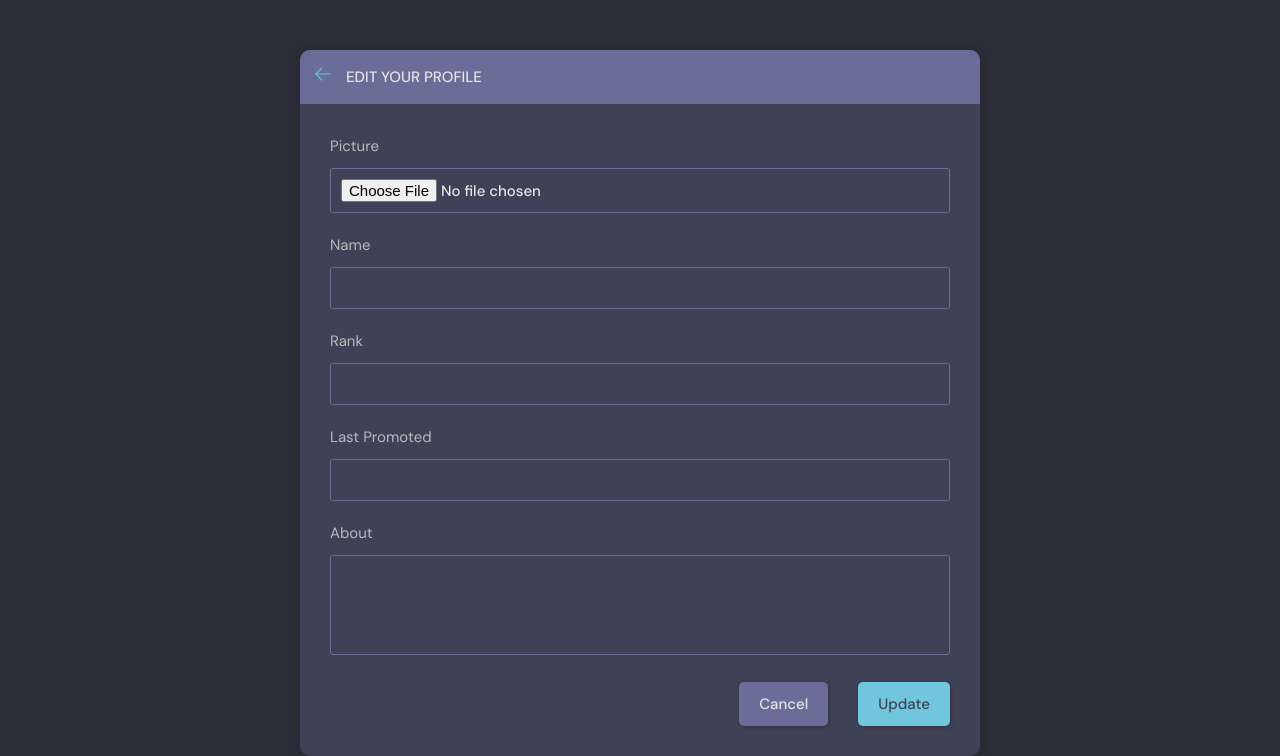
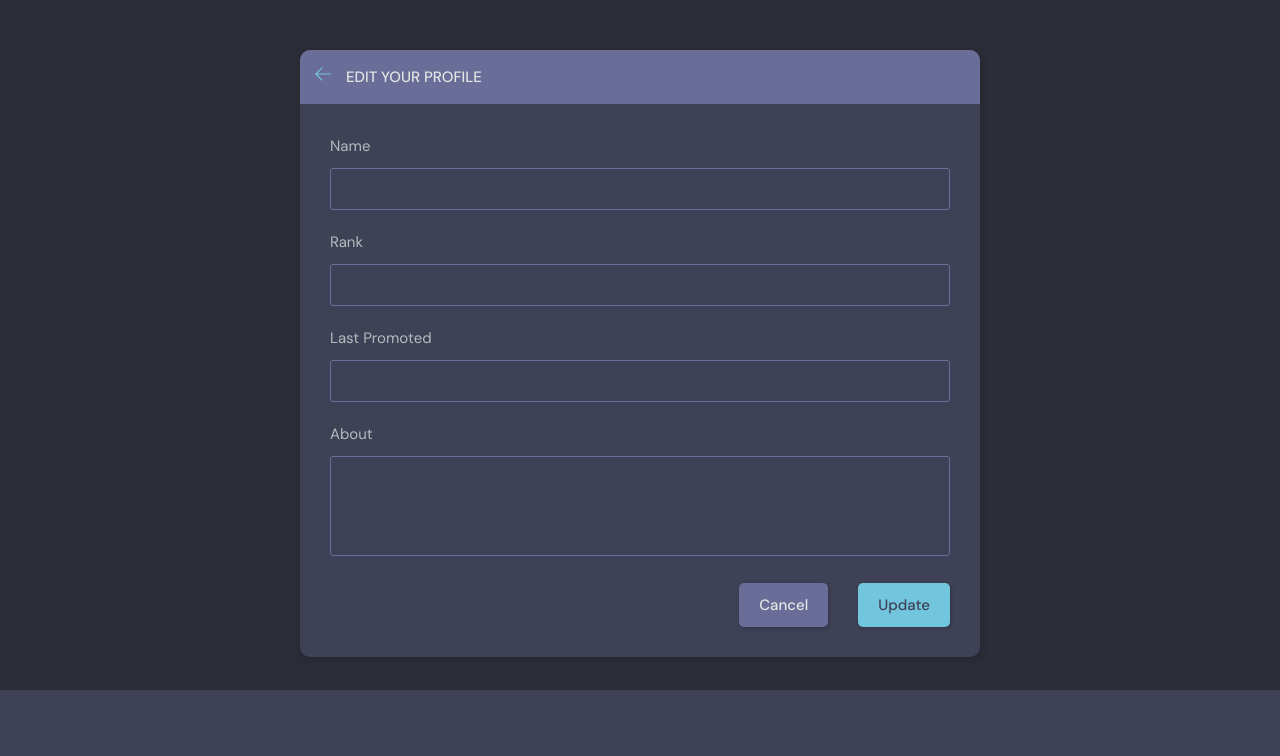
Before and after one commit to tnguyen11211/progress_tracker, a Django app: template base/templates/base/update-user.html in a window 1280 px wide. Shown: the part 110-866 px from the top of the page. After the commit the page ends 800 px from the top, so only its background shows below. Run offline with Django 4.2, Linux system fonts and the light colour scheme; the template is opened without the code that fills it, so the values that code supplies are empty, except form fields; tables that the repository leaves empty hold one stand-in row (values such as "Sample post"); form fields are guessed from the names that the template uses.

Commit message:
comment out profile picture

```diff
--- a/base/templates/base/update-user.html
+++ b/base/templates/base/update-user.html
@@ -29,10 +29,10 @@
           method="POST"
           enctype="multipart/form-data"
         >
-          <div class="form__group">
+          {% comment %} <div class="form__group">
             <label for="profile__picture">Picture</label>
             {{profile_form.picture}}
-          </div>
+          </div> {% endcomment %}
           <div class="form__group">
             <label for="profile__name">Name</label>
             {{profile_form.name}}
```
